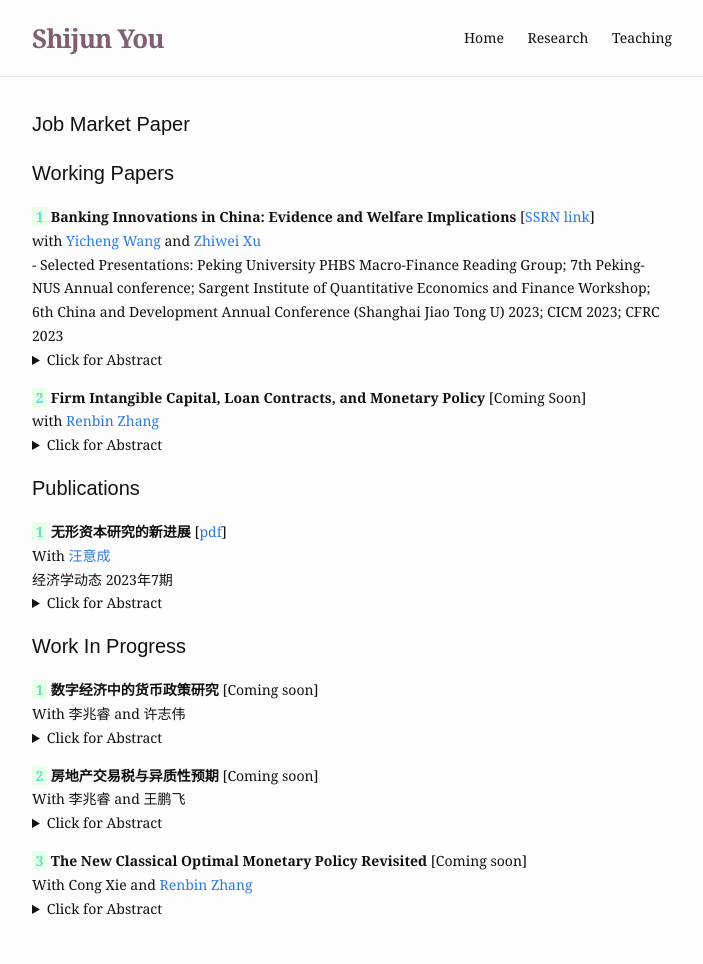
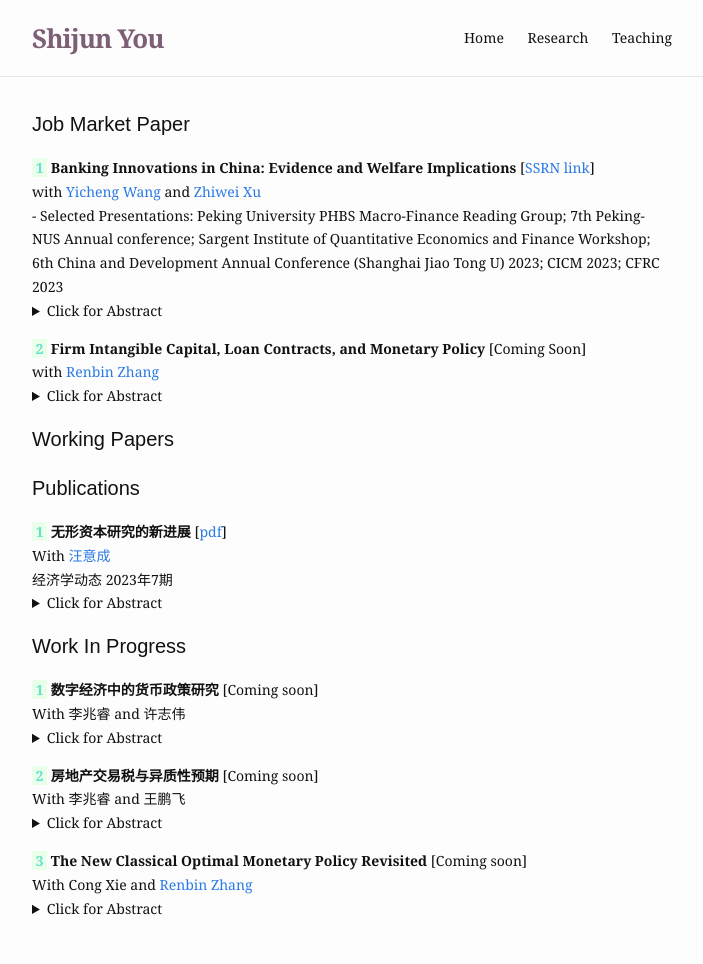
Before and after one commit to ShijunYou-Econ/homepage, a Jekyll site: the page built from research.md, in a window 1280 px wide. Shown: the whole page, without its empty margins (288-991 px from the left). Built offline with Jekyll 4.4.1, drawn with Linux system fonts in a browser that asks for light colours; part of the change alters nothing that is shown.

```diff
--- a/research.md
+++ b/research.md
@@ -3,14 +3,14 @@ layout: work
 title: Research
 slug: /Research
 
-items:
-  - title: Working Paper
+jmp:
+  - title: Job Market Paper
     description: <strong>Banking Innovations in China&#58; Evidence and Welfare Implications</strong> [<a href="https://papers.ssrn.com/sol3/papers.cfm?abstract_id=4617083" target="_blank">SSRN link</a>]
     authors: with <a href = "https://sites.google.com/site/wangyicheng1192/" target="_blank">Yicheng Wang</a> and <a href = "https://xuzhiwei09.wixsite.com/econ/research" target="_blank">Zhiwei Xu</a>
     numbering: 1
     coverage: Selected Presentations&#58; Peking University PHBS Macro-Finance Reading Group; 7th Peking-NUS Annual conference; Sargent Institute of Quantitative Economics and Finance Workshop; 6th China and Development Annual Conference (Shanghai Jiao Tong U) 2023; CICM 2023; CFRC 2023
     abstract: Understanding the impacts of new technology and innovations on the banking sector is important and of growing interest. However, there is limited research on the detailed channels of the impacts, and consequently, the evaluations for the aggregate welfare implications. We contribute both empirically and quantitatively. We use bank panel dataset and construct a new measure of overall banking innovations to document that banking innovations can reduce marginal net costs, which improve efficiency and may unintended increase bank risk-taking. We show the finding is quite robust under a battery of checks. In a new structural, quantitative model, banks with heterogeneous capital choose investment in innovation and also risky lending, face regulations on the capital requirement and have limited liability. When aggregate new technology improves, it can reduce financial intermediation costs and social deadweight loss; however, it will also change the bank's risk consideration and increases moral hazard when the cost is largely reduced. We also find several other new implications for R\&D investment credit policy and Capital Requirement policy.
-  - title: Working Paper
+  - title: Job Market Paper
     description: <strong>Firm Intangible Capital, Loan Contracts, and Monetary Policy</strong> [Coming Soon]
     authors: with <a href = "https://renbinzhang.weebly.com/" target="_blank">Renbin Zhang</a>
     numbering: 2
```
